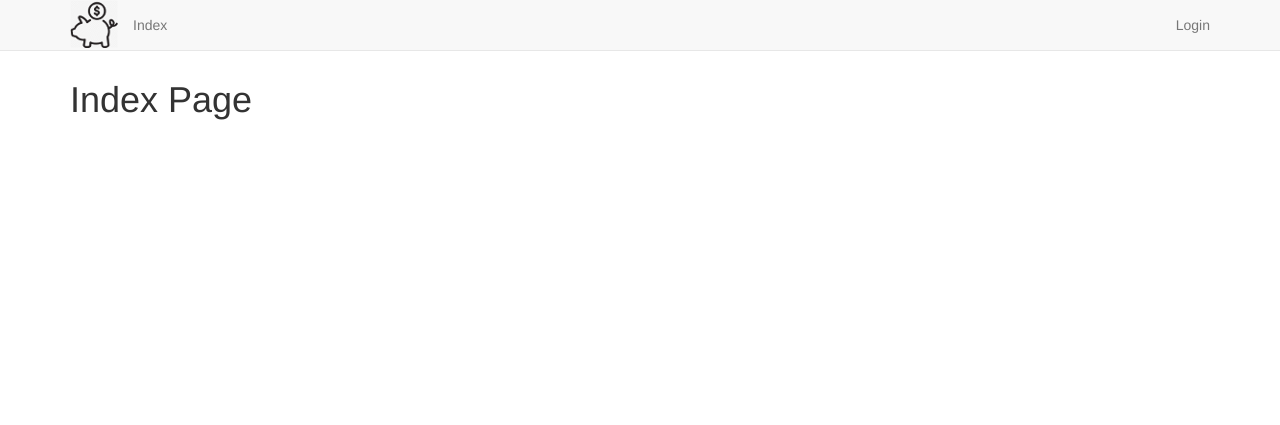
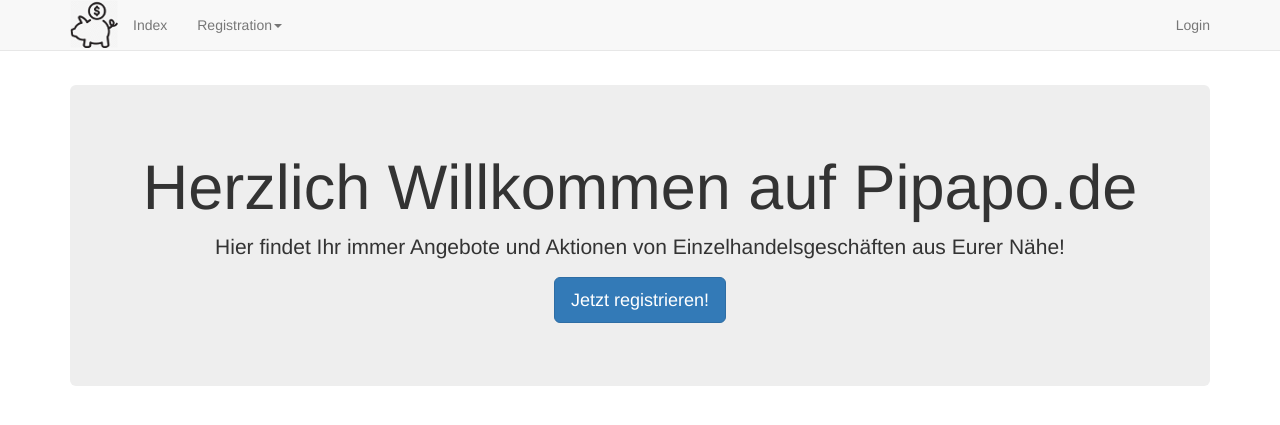
Before and after one commit to joha0123/djangoProject, a Django app: page / in a window 1280 px wide. Shown: the top 425 px of the page. Run offline with Django 3.2, Linux system fonts and the light colour scheme; some libraries are stand-ins or nearby versions.

Commit message:
prepared for registration

```diff
--- a/mySite/mySite/static/mySite/css/style.css
+++ b/mySite/mySite/static/mySite/css/style.css
@@ -1,4 +1,6 @@
-body {
+/* Base template */
+
+body{
     padding-top: 60px;
 }
 
@@ -6,6 +8,17 @@ body {
     padding: 0px;
     padding-left: 15px;
 }
+
+
+/* Index Page */
+
+.jumbotron{
+    text-align:center;
+    margin-top:25px;
+}
+
+
+/* Offers */
 
 .offerPost{
     border: 2px solid black;
--- a/mySite/mySite/templates/mySite/basic.html
+++ b/mySite/mySite/templates/mySite/basic.html
@@ -31,7 +31,17 @@
             <div class="collapse navbar-collapse navbarCollapse">
                 <ul class="nav navbar-nav">
                     <li><a href="#">Index</a></li>
-                </ul>
+
+		    <li class="dropdown">
+          	    <a href="#" class="dropdown-toggle" data-toggle="dropdown" role="button" aria-haspopup="true" aria-expanded="false">Registration<span
+		    class="caret"></span></a>
+
+			<ul class="dropdown-menu">
+				<li><a href="/accounts/registration_user/">User</a></li>
+				<li><a href="/accounts/registration_store">Store</a></li>
+			</ul>
+		    </li>
+		</ul>
 
                 <ul class="nav navbar-nav navbar-right">
 			{% include "mySite/login-nav.html" %}
--- a/mySite/mySite/templates/mySite/index.html
+++ b/mySite/mySite/templates/mySite/index.html
@@ -3,5 +3,9 @@
 {% block title %} Index Page {% endblock %}
 
 {% block content %}
-   <h1>Index Page</h1>
+    <div class="jumbotron">
+	  <h1>Herzlich Willkommen auf Pipapo.de</h1>
+	  <p>Hier findet Ihr immer Angebote und Aktionen von Einzelhandelsgeschäften aus Eurer Nähe!</p>
+	  <p><a class="btn btn-primary btn-lg" href="/accounts/registration_user" role="button">Jetzt registrieren!</a></p>
+    </div>
 {% endblock %}
--- a/mySite/mySite/templates/mySite/login-nav.html
+++ b/mySite/mySite/templates/mySite/login-nav.html
@@ -1,5 +1,5 @@
 {% if user.is_authenticated %}
-	<li><a href="#">Willkommen, {{ user.username }}</a></li>
+	<li class="hidden-xs"><a href="#">Willkommen, {{ user.username }}</a></li>
 	<li><a href="/accounts/logout/">Logout</a></li>
 {% else %}
 	<li><a href="/accounts/login/">Login</a></li>
```
Also changed, not shown: mySite/db.sqlite3.
